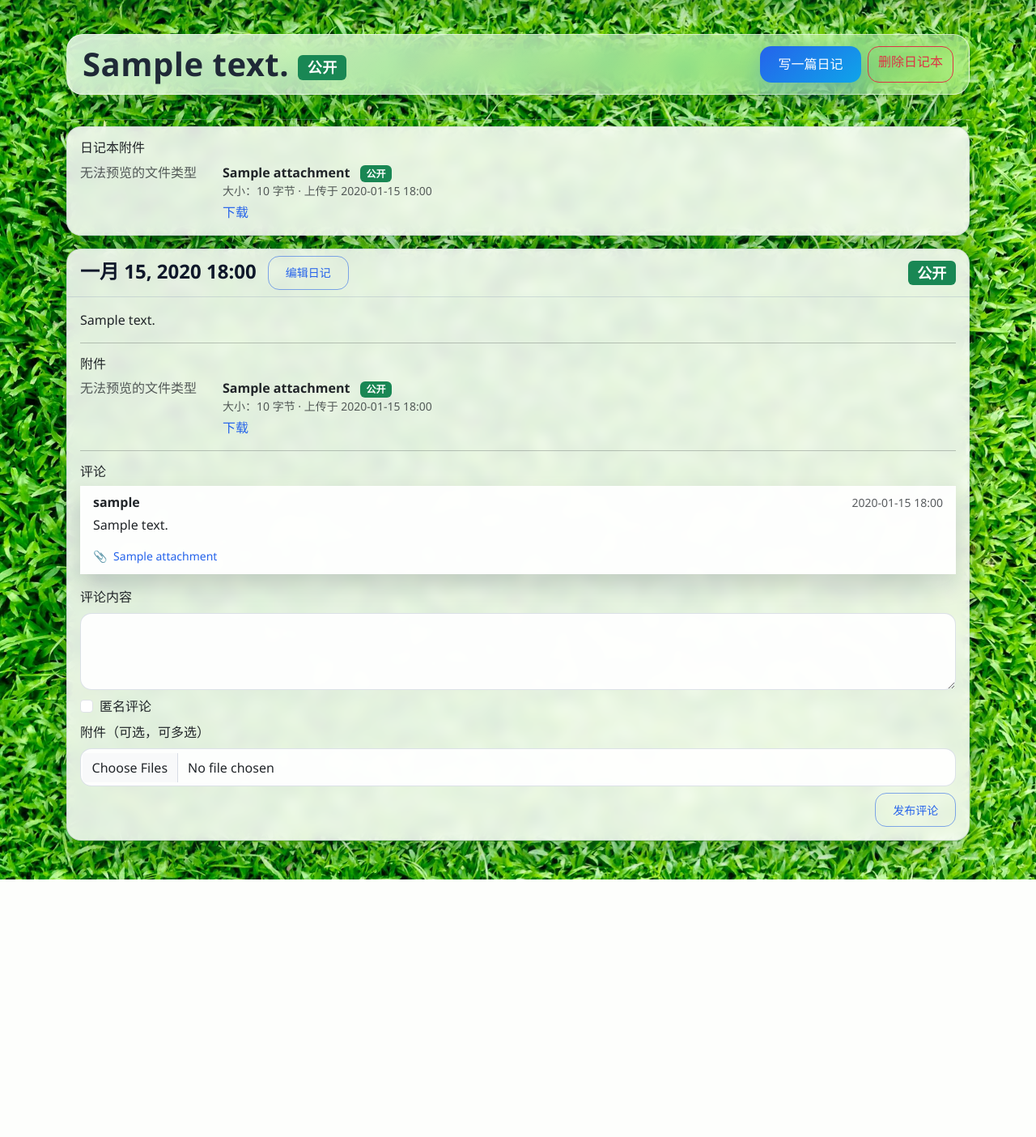
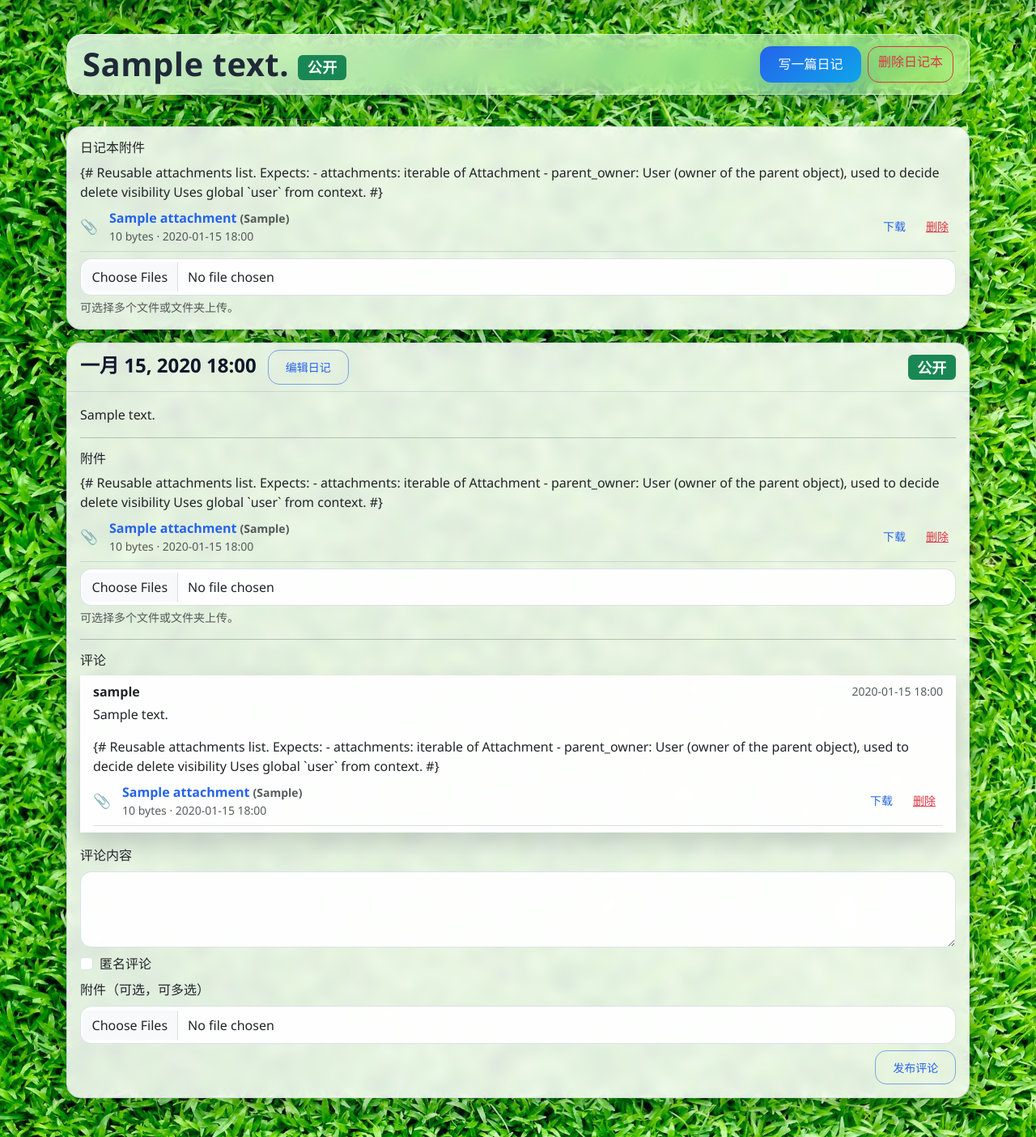
Before and after one commit to Ever-m1ss/self_diaris, a Django app: a page that uses learning_logs/templates/learning_logs/topic.html in a window 1280 px wide. Shown: the part 96-1500 px from the top of the page at 81% size. Before the commit the page ends 1182 px from the top, so only its background shows below. Run offline with Django 4.2, Linux system fonts and the light colour scheme; a user stored in the database is signed in; tables that the repository leaves empty hold one stand-in row (values such as "Sample post"); some libraries are stand-ins or nearby versions.

Commit message:
feat(attachments): async multi-file & folder upload, unified list partial, drag-drop, per-item delete\n\n- Add Attachment.relative_path field & migration\n- Add upload/delete endpoints and integrate in topic/entry/comment views\n- Refactor topic.html using _attachments_list partial\n- Add attachments.js (async + drag & drop) and styling updates\n- Fix duplicate template blocks, unify attachment permissions\n- Add BACKGROUND_IMAGE env support with safe fallback & logging\n- Add README_DEPLOY_SYNC.md with server sync and 400 troubleshooting\n- Update ops configs (service, nginx) for new static assets\n\nRefs: multi-upload failure, folder support, per-file deletion, background 400 issue

```diff
--- a/learning_logs/context_processors.py
+++ b/learning_logs/context_processors.py
@@ -1,4 +1,5 @@
 import random
+import logging
 
 from django.templatetags.static import static
 from django.conf import settings
@@ -20,6 +21,11 @@
 ]
 AUTH_BACKGROUNDS = ['img/auth/auth1.jpg']
 
+# 允许通过环境变量覆盖背景图片（支持绝对 URL 或静态路径）
+import os
+CUSTOM_BG_IMAGE = os.getenv('BACKGROUND_IMAGE', '').strip()
+logger = logging.getLogger(__name__)
+
 
 def _resolve_path(path: str) -> str:
     if path.startswith(('http://', 'https://')):
@@ -37,6 +43,22 @@
 def background_image(request):
     """Provide page-level background image URL without relying on client JS."""
     path = request.path
+    # 优先使用自定义背景：若提供绝对 URL 或静态路径
+    if CUSTOM_BG_IMAGE:
+        if CUSTOM_BG_IMAGE.startswith(('http://', 'https://')):
+            url = CUSTOM_BG_IMAGE
+            return {'background_image_url': url}
+        else:
+            # 对静态路径进行存在性检查，避免 Manifest 模式下找不到文件导致模板渲染报错
+            try:
+                found = finders.find(CUSTOM_BG_IMAGE)
+            except Exception:
+                found = None
+            if found:
+                return {'background_image_url': _resolve_path(CUSTOM_BG_IMAGE)}
+            else:
+                logger.warning("BACKGROUND_IMAGE static path not found: %s; falling back to defaults", CUSTOM_BG_IMAGE)
+            # 否则继续走默认选择逻辑
     if path.startswith('/accounts/login') or path.startswith('/accounts/register'):
         url = _choose(AUTH_BACKGROUNDS)
     elif path == '/' and not request.user.is_authenticated:
--- /dev/null
+++ b/learning_logs/templates/learning_logs/_attachments_list.html
@@ -0,0 +1,37 @@
+{#
+  Reusable attachments list.
+  Expects:
+    - attachments: iterable of Attachment
+    - parent_owner: User (owner of the parent object), used to decide delete visibility
+  Uses global `user` from context.
+#}
+<ul class="ll-attachment-list list-unstyled mb-0">
+  {% for a in attachments %}
+    {% if a.is_public or a.owner == user or user == parent_owner %}
+      <li class="ll-attachment-item d-flex align-items-center justify-content-between py-2 border-bottom" data-id="{{ a.id }}">
+        <div class="d-flex align-items-center gap-3 flex-grow-1">
+          <div class="ll-attach-icon text-muted">📎</div>
+          <div class="ll-attach-meta">
+            <div class="fw-semibold">
+              {% if a.is_text_like %}
+                <a href="{% url 'learning_logs:preview_attachment' a.id %}">{{ a.original_name }}</a>
+              {% else %}
+                <a href="{{ a.file.url }}" target="_blank" rel="noreferrer">{{ a.original_name }}</a>
+              {% endif %}
+              {% if a.relative_path %}<span class="text-muted small">({{ a.relative_path }})</span>{% endif %}
+            </div>
+            <div class="small text-muted">{{ a.size }} bytes · {{ a.uploaded_at|date:'Y-m-d H:i' }}</div>
+          </div>
+        </div>
+        <div class="d-flex align-items-center gap-3 flex-shrink-0">
+          <a class="small" href="{{ a.file.url }}" download>下载</a>
+          {% if user == parent_owner or user == a.owner %}
+            <button class="btn btn-sm btn-link text-danger ll-attach-del" data-id="{{ a.id }}">删除</button>
+          {% endif %}
+        </div>
+      </li>
+    {% endif %}
+  {% empty %}
+    <li class="text-muted py-2">暂无附件</li>
+  {% endfor %}
+</ul>
--- a/learning_logs/templates/learning_logs/topic.html
+++ b/learning_logs/templates/learning_logs/topic.html
@@ -22,52 +22,23 @@
 
 {% block content %}
 
-  {# 日记本附件 #}
-  {% with tatts=topic.attachment_set.all %}
-    {% if tatts %}
+  {# 日记本附件（统一 GitHub 风格 + 异步上传） #}
   <div class="card mb-3">
     <div class="card-body">
       <h6 class="mb-2">日记本附件</h6>
-          <div class="row g-3">
-            {% for a in tatts %}
-              {% if a.is_public or a.owner == user %}
-                <div class="col-12">
-                  <div class="d-flex align-items-start justify-content-between">
-                    <div class="me-3" style="min-width:160px;max-width:320px;">
-                      {% if a.is_image %}
-                        <img src="{{ a.file.url }}" class="img-fluid rounded border" alt="{{ a.original_name }}">
-                      {% elif a.is_audio %}
-                        <audio controls src="{{ a.file.url }}" style="width:100%"></audio>
-                      {% elif a.is_video %}
-                        <video controls src="{{ a.file.url }}" style="width:100%"></video>
-                      {% elif a.is_text_like %}
-                        <a class="btn btn-sm btn-outline-primary" href="{% url 'learning_logs:preview_attachment' a.id %}">预览文本</a>
-                      {% else %}
-                        <span class="text-muted">无法预览的文件类型</span>
+      <div class="ll-attachments" data-parent-type="topic" data-parent-id="{{ topic.id }}">
+        {% with attachments=topic.attachment_set.all %}
+          {% include 'learning_logs/_attachments_list.html' with attachments=attachments parent_owner=topic.owner %}
+        {% endwith %}
+        {% if user == topic.owner %}
+          <div class="mt-2">
+            <input class="form-control" type="file" multiple webkitdirectory directory>
+            <div class="form-text">可选择多个文件或文件夹上传。</div>
+          </div>
         {% endif %}
-                    </div>
-                    <div class="flex-grow-1">
-                      <div><strong>{{ a.original_name }}</strong>
-                        {% if a.is_public %}
-                          <span class="badge text-bg-success ms-2">公开</span>
-                        {% else %}
-                          <span class="badge text-bg-secondary ms-2">私密</span>
-                        {% endif %}
-                      </div>
-                      <div class="small text-muted">大小：{{ a.size }} 字节 · 上传于 {{ a.uploaded_at|date:'Y-m-d H:i' }}</div>
-                      <div class="mt-1">
-                        <a href="{{ a.file.url }}" download>下载</a>
       </div>
     </div>
   </div>
-                </div>
-              {% endif %}
-            {% endfor %}
-          </div>
-        </div>
-      </div>
-    {% endif %}
-  {% endwith %}
 
   {% for entry in entries %}
     <div class="card mb-3">
@@ -93,46 +64,17 @@
 
         {# 附件：紧随正文显示 #}
         {% with attachments=entry.attachment_set.all %}
-          {% if attachments %}
           <hr>
           <h6 class="mb-2">附件</h6>
-            <div class="row g-3">
-              {% for a in attachments %}
-                {% if a.is_public or a.owner == user %}
-                  <div class="col-12">
-                    <div class="d-flex align-items-start justify-content-between">
-                      <div class="me-3" style="min-width:160px;max-width:320px;">
-                        {% if a.is_image %}
-                          <img src="{{ a.file.url }}" class="img-fluid rounded border" alt="{{ a.original_name }}">
-                        {% elif a.is_audio %}
-                          <audio controls src="{{ a.file.url }}" style="width:100%"></audio>
-                        {% elif a.is_video %}
-                          <video controls src="{{ a.file.url }}" style="width:100%"></video>
-                        {% elif a.is_text_like %}
-                          <a class="btn btn-sm btn-outline-primary" href="{% url 'learning_logs:preview_attachment' a.id %}">预览文本</a>
-                        {% else %}
-                          <span class="text-muted">无法预览的文件类型</span>
+          <div class="ll-attachments" data-parent-type="entry" data-parent-id="{{ entry.id }}">
+            {% include 'learning_logs/_attachments_list.html' with attachments=attachments parent_owner=entry.owner %}
+            {% if user == entry.owner %}
+              <div class="mt-2">
+                <input class="form-control" type="file" multiple webkitdirectory directory>
+                <div class="form-text">可选择多个文件或文件夹上传。</div>
+              </div>
             {% endif %}
           </div>
-                      <div class="flex-grow-1">
-                        <div><strong>{{ a.original_name }}</strong>
-                          {% if a.is_public %}
-                            <span class="badge text-bg-success ms-2">公开</span>
-                          {% else %}
-                            <span class="badge text-bg-secondary ms-2">私密</span>
-                          {% endif %}
-                        </div>
-                        <div class="small text-muted">大小：{{ a.size }} 字节 · 上传于 {{ a.uploaded_at|date:'Y-m-d H:i' }}</div>
-                        <div class="mt-1">
-                          <a href="{{ a.file.url }}" download>下载</a>
-                        </div>
-                      </div>
-                    </div>
-                  </div>
-                {% endif %}
-              {% endfor %}
-            </div>
-          {% endif %}
         {% endwith %}
 
         {% if entry.is_public or entry.owner == user %}
@@ -150,21 +92,10 @@
                     {% if c.text %}
                       <div class="mb-1">{{ c.text|linebreaks }}</div>
                     {% endif %}
-                    {% with catts=c.attachment_set.all %}
-                      {% if catts %}
+                    {% with attachments=c.attachment_set.all %}
+                      {% if attachments %}
                         <div class="mt-1">
-                          {% for a in catts %}
-                            {% if a.is_public or a.owner == user %}
-                              <div class="small mb-1">
-                                <span class="me-1">📎</span>
-                                {% if a.is_text_like %}
-                                  <a href="{% url 'learning_logs:preview_attachment' a.id %}">{{ a.original_name }}</a>
-                                {% else %}
-                                  <a href="{{ a.file.url }}" target="_blank">{{ a.original_name }}</a>
-                                {% endif %}
-                              </div>
-                            {% endif %}
-                          {% endfor %}
+                          {% include 'learning_logs/_attachments_list.html' with attachments=attachments parent_owner=entry.owner %}
                         </div>
                       {% endif %}
                     {% endwith %}
@@ -205,3 +136,12 @@
   {% endfor %}
 
 {% endblock content %}
+
+{% block extra_head %}
+  <style>
+    .ll-attachment-item:last-child{border-bottom:0}
+    .ll-attach-icon{width:20px}
+  </style>
+  {% load static %}
+  <script src="{% static 'js/attachments.js' %}" defer></script>
+{% endblock %}
--- a/learning_logs/urls.py
+++ b/learning_logs/urls.py
@@ -26,4 +26,7 @@
     path('add_comment/<int:entry_id>/', views.add_comment, name='add_comment'),
     # Attachment preview
     path('attachments/preview/<int:attachment_id>/', views.preview_attachment, name='preview_attachment'),
+    # Attachment APIs
+    path('attachments/delete/<int:attachment_id>/', views.delete_attachment, name='delete_attachment'),
+    path('attachments/upload/', views.upload_attachments_api, name='upload_attachments_api'),
 ]
--- a/learning_logs/views.py
+++ b/learning_logs/views.py
@@ -1,7 +1,10 @@
-from django.shortcuts import render, redirect
+from django.shortcuts import render, redirect, get_object_or_404
 from django.contrib.auth.decorators import login_required
-from django.http import Http404
+from django.http import Http404, JsonResponse, HttpResponseBadRequest
 from django.db.models import Q
+from django.views.decorators.http import require_POST
+from django.conf import settings
+from django.core.files.uploadedfile import UploadedFile
 
 from .models import Topic, Entry, Comment, Attachment
 from .forms import TopicForm, EntryForm, CommentForm
@@ -165,22 +168,108 @@
     })
 
 
-def _save_attachments_from_request(files, owner, *, topic=None, entry=None, comment=None):
+def _save_attachments_from_request(files, owner, *, topic=None, entry=None, comment=None, relative_paths=None):
     if not files:
-        return
-    for f in files:
-        # 附件公开性由父对象决定
+        return []
+    created = []
+    rel_map = {}
+    if relative_paths:
+        # relative_paths 与 files 顺序对齐
+        for idx, rp in relative_paths.items():
+            rel_map[int(idx)] = rp
+    for idx, f in enumerate(files):
+        if not isinstance(f, UploadedFile):
+            continue
         derived_public = False
         if entry is not None:
             derived_public = bool(entry.is_public)
         elif topic is not None:
             derived_public = bool(topic.is_public)
         elif comment is not None:
-            # 评论不允许私密，评论附件一律公开
             derived_public = True
         att = Attachment(owner=owner, topic=topic, entry=entry, comment=comment, file=f, is_public=derived_public)
         att.original_name = f.name
+        if rel_map.get(idx):
+            att.relative_path = rel_map[idx]
         att.save()
+        created.append(att)
+    return created
+
+
+@login_required
+@require_POST
+def delete_attachment(request, attachment_id):
+    att = get_object_or_404(Attachment, id=attachment_id)
+    # 权限：仅上传者或所属 topic/entry 作者可删
+    parent_owner = None
+    if att.entry_id and att.entry:
+        parent_owner = att.entry.owner
+    elif att.topic_id and att.topic:
+        parent_owner = att.topic.owner
+    elif att.comment_id and att.comment and att.comment.entry:
+        parent_owner = att.comment.entry.owner
+    if att.owner != request.user and parent_owner != request.user:
+        raise Http404
+    att.delete()
+    if request.headers.get('x-requested-with') == 'XMLHttpRequest':
+        return JsonResponse({'ok': True})
+    # 回退：返回来源页
+    return redirect(request.META.get('HTTP_REFERER', 'learning_logs:index'))
+
+
+@login_required
+@require_POST
+def upload_attachments_api(request):
+    """异步上传接口：支持多文件与文件夹（相对路径）。
+    期望前端 name=files，多值；对应相对路径通过 formData.append('relative_path[index]', path)
+    需提供 parent_type 与 parent_id 指向归属（topic/entry/comment）。
+    """
+    parent_type = request.POST.get('parent_type')
+    parent_id = request.POST.get('parent_id')
+    if parent_type not in {'topic', 'entry', 'comment'}:
+        return HttpResponseBadRequest('invalid parent_type')
+    try:
+        parent_id_int = int(parent_id)
+    except Exception:
+        return HttpResponseBadRequest('invalid parent_id')
+
+    parent_obj = None
+    kw = {'topic': None, 'entry': None, 'comment': None}
+    if parent_type == 'topic':
+        parent_obj = get_object_or_404(Topic, id=parent_id_int)
+        kw['topic'] = parent_obj
+    elif parent_type == 'entry':
+        parent_obj = get_object_or_404(Entry, id=parent_id_int)
+        kw['entry'] = parent_obj
+    else:
+        parent_obj = get_object_or_404(Comment, id=parent_id_int)
+        kw['comment'] = parent_obj
+
+    # 权限：必须是作者或可附加的公开对象
+    if parent_type == 'topic' and parent_obj.owner != request.user:
+        raise Http404
+    if parent_type == 'entry' and parent_obj.owner != request.user:
+        raise Http404
+    if parent_type == 'comment' and parent_obj.user != request.user:
+        raise Http404
+
+    files = request.FILES.getlist('files')
+    rel_paths = {k.split('relative_path[')[1].split(']')[0]: v for k, v in request.POST.items() if k.startswith('relative_path[')}
+    created = _save_attachments_from_request(files, request.user, **kw, relative_paths=rel_paths)
+    data = []
+    for a in created:
+        data.append({
+            'id': a.id,
+            'name': a.original_name,
+            'url': a.file.url,
+            'is_image': a.is_image,
+            'is_text': a.is_text_like,
+            'is_audio': a.is_audio,
+            'is_video': a.is_video,
+            'size': a.size,
+            'relative_path': a.relative_path,
+        })
+    return JsonResponse({'ok': True, 'files': data})
 
 
 @login_required
--- a/static/css/style.css
+++ b/static/css/style.css
@@ -478,3 +478,13 @@
         .card { border-radius: 16px; }
         .list-group-item { border-radius: 12px; }
     }
+
+    /* ---- Attachments (GitHub style list) ---- */
+    .ll-attachment-list { margin:0; padding:0; }
+    .ll-attachment-item { transition: background .18s ease; }
+    .ll-attachment-item:last-child { border-bottom:0; }
+    .ll-attach-icon { width:20px; font-size:1.1rem; }
+    .ll-attachment-item:hover { background: rgba(255,255,255,0.55); }
+    .ll-attachments.ll-drag-over { outline:2px dashed var(--brand); outline-offset:4px; background:rgba(37,99,235,0.08); border-radius:8px; }
+    .ll-attachment-item .fw-semibold a { text-decoration:none; }
+    .ll-attachment-item .fw-semibold a:hover { text-decoration:underline; }
--- /dev/null
+++ b/static/js/attachments.js
@@ -0,0 +1,145 @@
+// attachments.js - async multi-file & folder upload + deletion
+// Requirements:
+// - Inputs with [type=file][multiple][webkitdirectory] or plain multiple file inputs
+// - Wrapper element .ll-attachments with data-parent-type & data-parent-id
+// - Delete buttons: .ll-attach-del[data-id]
+// - CSRF via cookie 'csrftoken'
+
+(function(){
+  // Optional drag & drop enhancement
+  let dragCounter = 0;
+  function log(...a){ if(window.DEBUG_UPLOAD) console.log('[ATT]', ...a); }
+  function getCookie(name){
+    const m = document.cookie.match('(^|;)\\s*'+name+'\\s*=\\s*([^;]+)');
+    return m ? decodeURIComponent(m.pop()) : ''; }
+  const csrftoken = getCookie('csrftoken');
+
+  function humanSize(bytes){
+    if(bytes === 0) return '0 B';
+    const k=1024, units=['B','KB','MB','GB','TB'];
+    const i=Math.floor(Math.log(bytes)/Math.log(k));
+    return (bytes/Math.pow(k,i)).toFixed(i?1:0)+' '+units[i];
+  }
+
+  function buildItem(a){
+    const li=document.createElement('li');
+    li.className='ll-attachment-item d-flex align-items-center justify-content-between py-2 border-bottom';
+    li.dataset.id=a.id;
+    const rel = a.relative_path ? ` <span class="text-muted small">(${a.relative_path})</span>`:'';
+    const nameLink = a.is_text ? `<a href="/attachments/preview/${a.id}/">${a.name}</a>` : `<a href="${a.url}" target="_blank" rel="noreferrer">${a.name}</a>`;
+    li.innerHTML = `
+      <div class="d-flex align-items-center gap-3 flex-grow-1">
+        <div class="ll-attach-icon text-muted">📎</div>
+        <div class="ll-attach-meta">
+          <div class="fw-semibold">${nameLink}${rel}</div>
+          <div class="small text-muted" data-size>${humanSize(a.size)}</div>
+        </div>
+      </div>
+      <div class="d-flex align-items-center gap-3 flex-shrink-0">
+        <a class="small" href="${a.url}" download>下载</a>
+        <button class="btn btn-sm btn-link text-danger ll-attach-del" data-id="${a.id}">删除</button>
+      </div>`;
+    return li;
+  }
+
+  async function uploadBatch(wrapper, files){
+    const parentType=wrapper.dataset.parentType;
+    const parentId=wrapper.dataset.parentId;
+    if(!files.length) return;
+    const list = wrapper.querySelector('.ll-attachment-list');
+    const fd = new FormData();
+    [...files].forEach((f,i)=>{
+      fd.append('files', f, f.name);
+      const rel = f.webkitRelativePath || f.relativePath || '';
+      if(rel) fd.append(`relative_path[${i}]`, rel);
+    });
+    fd.append('parent_type', parentType);
+    fd.append('parent_id', parentId);
+    try{
+      const resp = await fetch('/attachments/upload/', {
+        method:'POST',
+        headers:{'X-CSRFToken': csrftoken,'X-Requested-With':'XMLHttpRequest'},
+        body: fd
+      });
+      if(!resp.ok){
+        const t = await resp.text();
+        throw new Error(t || resp.status);
+      }
+      const data = await resp.json();
+      if(!data.ok) throw new Error('上传失败');
+      data.files.forEach(f=>{ list.appendChild(buildItem(f)); });
+    }catch(err){
+      console.error('Upload error', err);
+      alert('上传失败: '+ err.message);
+    }
+  }
+
+  async function deleteItem(id, btn){
+    if(!confirm('确认删除该附件？')) return;
+    btn.disabled = true;
+    try{
+      const resp = await fetch(`/attachments/delete/${id}/`, {
+        method:'POST',
+        headers:{'X-CSRFToken': csrftoken,'X-Requested-With':'XMLHttpRequest'}
+      });
+      if(!resp.ok){
+        throw new Error(await resp.text() || resp.status);
+      }
+      const li = btn.closest('.ll-attachment-item');
+      if(li) li.remove();
+    }catch(err){
+      alert('删除失败: '+err.message);
+    }finally{ btn.disabled=false; }
+  }
+
+  function enhanceWrapper(wrapper){
+    const input = wrapper.querySelector('input[type=file]');
+    if(!input) return;
+    input.addEventListener('change', (e)=>{
+      const files = e.target.files;
+      if(files && files.length){
+        uploadBatch(wrapper, files);
+        input.value=''; // reset
+      }
+    });
+    // Drag & drop zone
+    wrapper.classList.add('ll-attachments-enhanced');
+    wrapper.addEventListener('dragenter', (e)=>{
+      e.preventDefault();
+      dragCounter++;
+      wrapper.classList.add('ll-drag-over');
+    });
+    wrapper.addEventListener('dragover', (e)=>{
+      e.preventDefault();
+    });
+    wrapper.addEventListener('dragleave', (e)=>{
+      dragCounter--;
+      if(dragCounter<=0){ wrapper.classList.remove('ll-drag-over'); }
+    });
+    wrapper.addEventListener('drop', (e)=>{
+      e.preventDefault();
+      dragCounter=0;
+      wrapper.classList.remove('ll-drag-over');
+      const dt = e.dataTransfer;
+      if(!dt) return;
+      const files = dt.files;
+      if(files && files.length){
+        uploadBatch(wrapper, files);
+      }
+    });
+  }
+
+  function bindGlobalClicks(){
+    document.addEventListener('click', (e)=>{
+      const btn = e.target.closest('.ll-attach-del');
+      if(btn){
+        const id = btn.dataset.id; if(id) deleteItem(id, btn);
+      }
+    });
+  }
+
+  document.addEventListener('DOMContentLoaded', ()=>{
+    document.querySelectorAll('.ll-attachments').forEach(enhanceWrapper);
+    bindGlobalClicks();
+  });
+})();
```
Also changed, not shown: learning_logs/models.py (+32 -7 lines), README_DEPLOY_ALIYUN.md, README_DEPLOY_SYNC.md (added), learning_logs/migrations/0010_attachment_extra_fields.py (added), 2 other files. Lines whose indentation alone changed are shown as unchanged.
